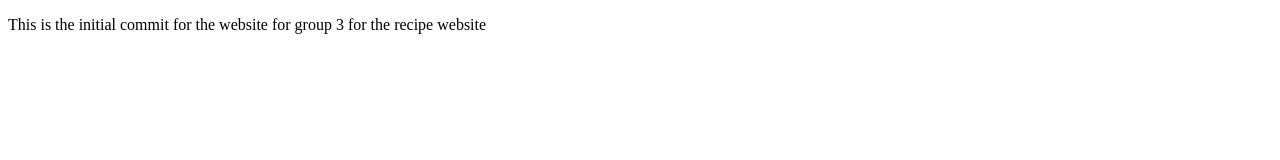
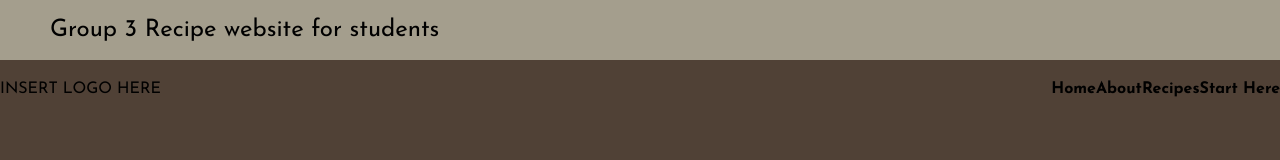
Before and after one commit to Kek-Lord/Kek-Lord.github.io, a plain HTML site: page index.html in a window 1280 px wide. Drawn offline with Linux system fonts and the light colour scheme.

Commit message:
Small update

```diff
--- a/index.html
+++ b/index.html
@@ -3,9 +3,20 @@
 <head>
     <meta charset="UTF-8">
     <meta name="viewport" content="width=device-width, initial-scale=1.0">
+    <link rel="stylesheet" href="style.css">
     <title>Document</title>
 </head>
 <body>
-    <p>This is the initial commit for the website for group 3 for the recipe website</p>
+    <header>Group 3 Recipe website for students</header>
+    <nav role="Navigation" class="global-navigation">
+        <picture>INSERT LOGO HERE</picture>
+        <div class="shortcut-links">
+            <h4 href="#">Home</h4>
+            <h4 href="#">About</h4>
+            <h4 href="#"">Recipes</h4>
+            <h4 href="#">Start Here</h4>
+            <img src="" alt=""> <!-- INSERT MAGNIFYING GLASS IMG HERE -->
+        </div>
+    </nav>
 </body>
 </html>
--- /dev/null
+++ b/style.css
@@ -0,0 +1,44 @@
+@import url('https://fonts.googleapis.com/css2?family=Josefin+Sans:ital,wght@0,100..700;1,100..700&display=swap');
+
+:root {
+    --Aquamarine: #83E8BA;
+    --TiffanyBlue: #B2E6D4;
+    --CambridgeBlue: #689689;
+    --Taupe: #504136;
+    --Khaki: #A49E8D;
+    font-family: "Josefin Sans", sans-serif;
+}
+
+body {
+    margin: 0;
+    background: var(--Taupe);
+}
+
+header {
+    width: 100vw;
+    height: 60px;
+    background-color: var(--Khaki);
+    font-size: 24px;
+    display: flex;
+    text-align: left;
+    justify-content: left;
+    align-items: center;
+    text-indent: 50px;
+}
+
+nav {
+    display: flex;
+    flex-direction: row;
+    width: 100vw;
+    justify-content: space-between;
+    align-items: center;
+}
+
+.shortcut-links {
+    display: flex;
+    flex-direction: row;
+}
+
+p {
+    margin: 0;
+}
```
